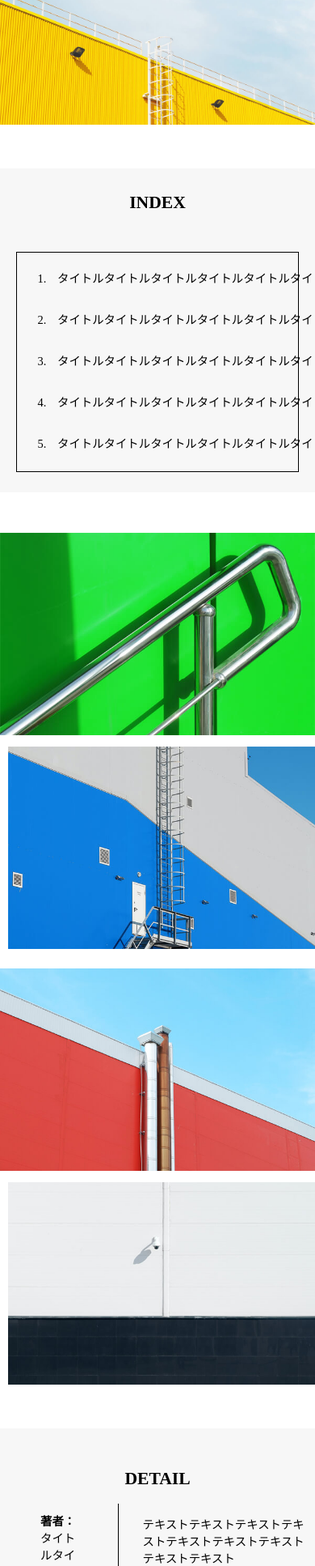
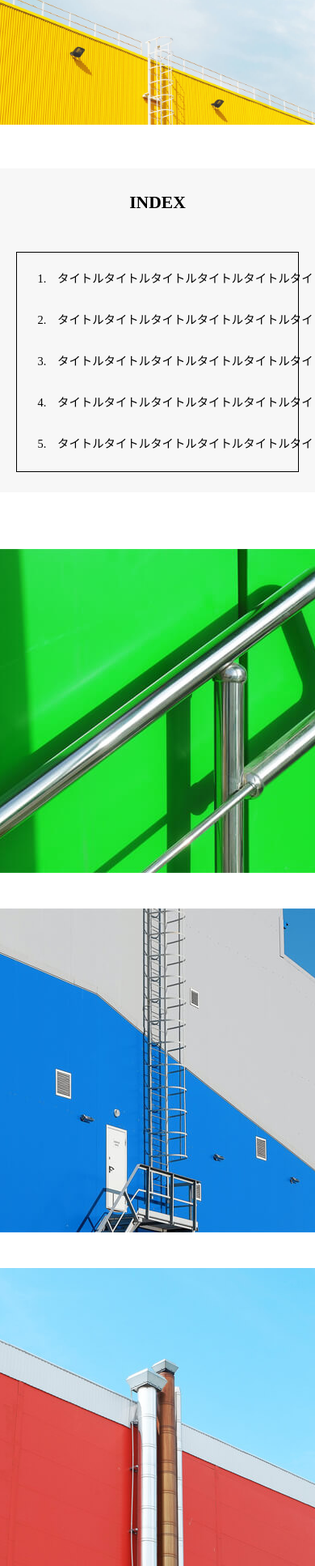
Before and after one commit to satorukomatsu/photo_book2, a plain HTML site: page html/index.html in a window 390 px wide. Shown: the part 66-2000 px from the top of the page at 81% size. Drawn offline with Linux system fonts and the light colour scheme.

Commit message:
responsive desine

```diff
--- a/css/style.scss
+++ b/css/style.scss
@@ -101,6 +101,7 @@ body {
   #text {
     border-left: solid 1px $black;
     padding: 0 0 20px 30px;
+
     p {
       padding-bottom: 20px;
     }
@@ -114,3 +115,45 @@ footer {
   text-align: center;
   font-size: 80%;
 }
+
+@media screen and (max-width: 1024px) {
+  #photo {
+    display: flex;
+    flex-direction: column;
+    max-width: 600px;
+    align-items: center;
+    div :nth-child(1) {
+      margin: 20px;
+    }
+    div :nth-child(2) {
+      margin: 20px;
+    }
+    div :nth-child(3) {
+      margin: 20px;
+    }
+    div :nth-child(4) {
+      margin: 20px;
+    }
+    img {
+      width: 600px;
+      height: 400px;
+    }
+  }
+
+  #detail {
+    height: 550px;
+
+    #title-dtl {
+      display: block;
+      dl {
+        margin: 20px;
+      }
+      #text {
+        border-top: solid 1px $black;
+        border-left: none;
+        padding: 10px 0 0 0;
+        margin: 20px;
+      }
+    }
+  }
+}
--- a/html/index.html
+++ b/html/index.html
@@ -54,12 +54,10 @@
                     </div>
                     <div id="text">
                         <p>
-                            テキストテキストテキストテキストテキストテキストテキスト<br>
-                            テキストテキスト
+                            テキストテキストテキストテキストテキストテキストテキストテキストテキスト
                         </p>
                         <p>
-                            テキストテキストテキストテキストテキストテキストテキスト<br>
-                            テキストテキスト
+                            テキストテキストテキストテキストテキストテキストテキストテキストテキスト
                         </p>
                         <a href="index.html">オンラインストアで見る</a>
                     </div>
```
Also changed, not shown: css/style.css, 1 other file.
